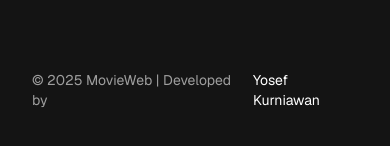
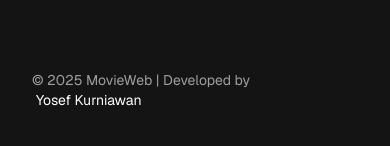
Before and after one commit to yosefkurniawan/movieweb, a Next.js app: page / in a window 390 px wide. Shown: the part 2825-2971 px from the top of the page. Built offline with nearby package versions, Linux system fonts and the light colour scheme; no server answers.

Commit message:
style: fix mobile footer

```diff
--- a/src/components/Footer.tsx
+++ b/src/components/Footer.tsx
@@ -16,7 +16,7 @@
       }}
     >
       <Container maxWidth="xl">
-        <Box sx={{ display: 'flex', justifyContent: 'center', alignItems: 'center' }}>
+        <Box sx={{ display: 'flex', justifyContent: 'center', alignItems: { xs: 'start', md: 'center' }, flexDirection: { xs: 'column', sm: 'row' } }}>
           <Typography variant="body2">
             &copy; {new Date().getFullYear()} MovieWeb | Developed by
           </Typography>
```
